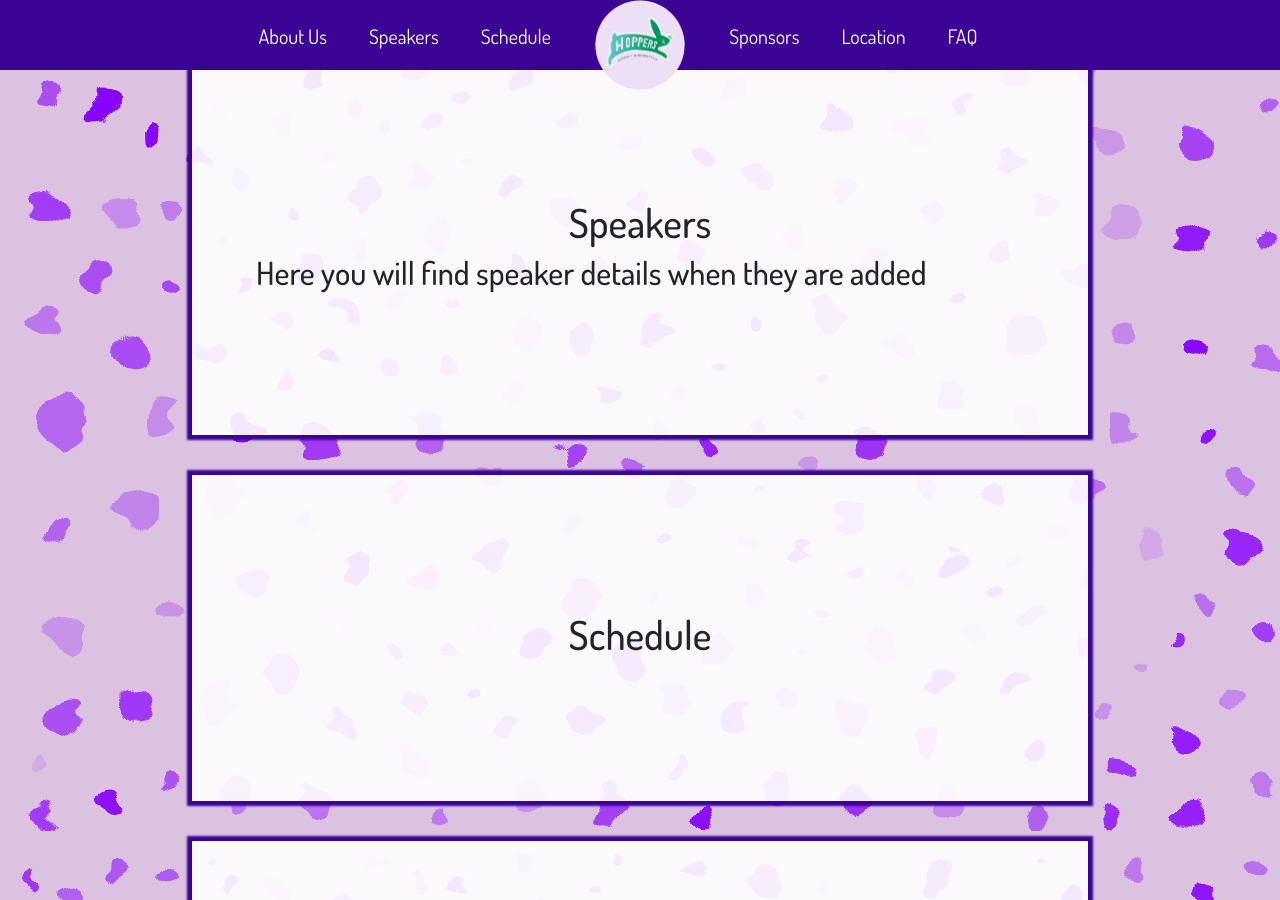
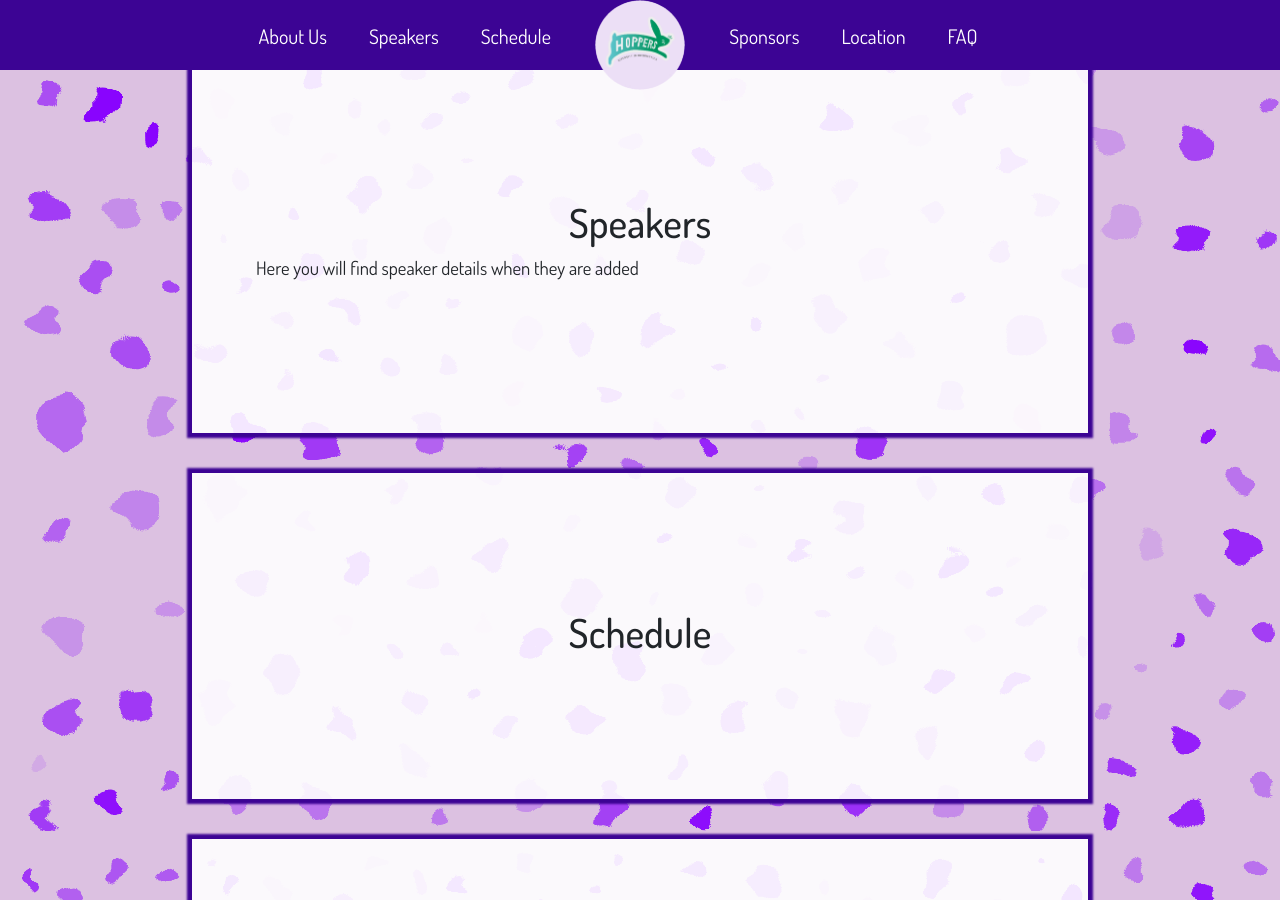
Before and after one commit to edinburgh-hoppers/iwd23site, a Jekyll site: the page built from _pages/index.html, in a window 1280 px wide and 900 px high, scrolled down 1729 px. Built offline with Jekyll 4.4.1, drawn with Linux system fonts in a browser that asks for light colours; nearby versions of some CDN libraries.

```diff
--- a/_includes/speakers.html
+++ b/_includes/speakers.html
@@ -4,7 +4,8 @@
 
     <h1>Speakers</h1>
 
-    <h2>Here you will find speaker details when they are added</h2>
+    <p>Here you will find speaker details when they are added</p>
+
     </div>
 
 </div>
```
